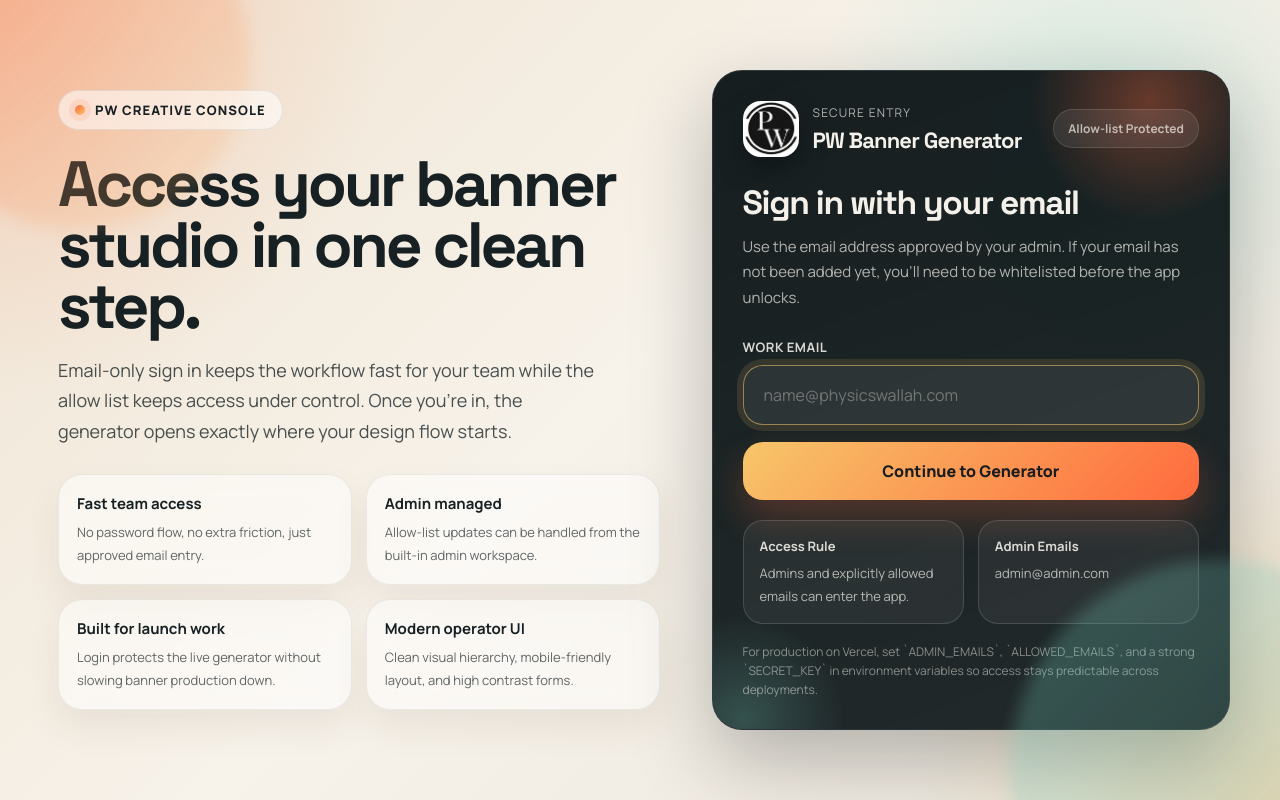
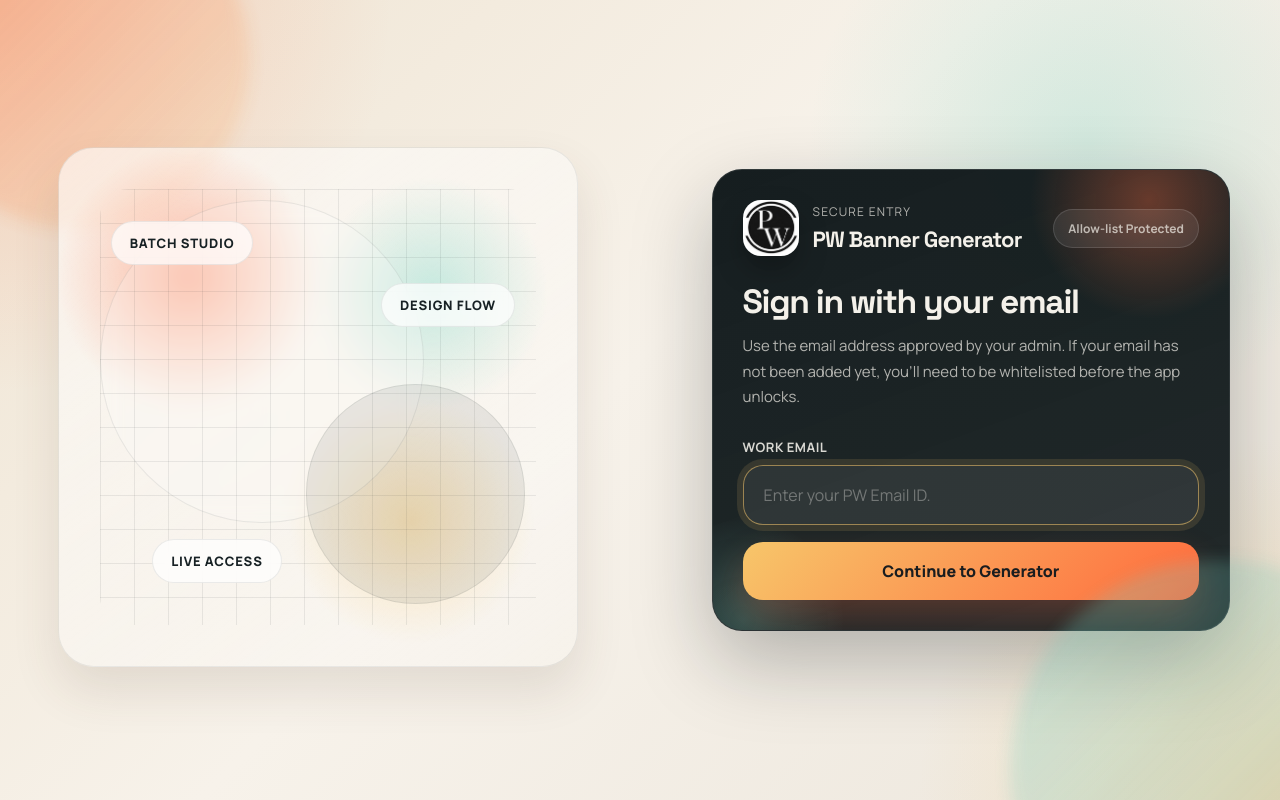
Before and after one commit to AaftaabAhmadKhan1/pw-banner-generator, a Flask app: page /login in a window 1280 px wide. Run offline with Flask 3, Linux system fonts and the light colour scheme.

Commit message:
fix: update login email placeholder

```diff
--- a/templates/login.html
+++ b/templates/login.html
@@ -71,27 +71,7 @@
     }
     .hero {
       padding: 42px 24px 42px 8px;
-    }
-    .eyebrow {
-      display: inline-flex;
-      align-items: center;
-      gap: 10px;
-      padding: 10px 16px;
-      border-radius: 999px;
-      background: rgba(255, 255, 255, 0.55);
-      border: 1px solid rgba(23, 33, 36, 0.08);
-      backdrop-filter: blur(10px);
-      font-size: 13px;
-      font-weight: 800;
-      letter-spacing: 0.08em;
-      text-transform: uppercase;
-    }
-    .dot {
-      width: 10px;
-      height: 10px;
-      border-radius: 50%;
-      background: linear-gradient(135deg, var(--accent), var(--accent-2));
-      box-shadow: 0 0 0 6px rgba(255, 106, 61, 0.12);
+      min-height: 420px;
     }
     h1 {
       font-family: 'Space Grotesk', sans-serif;
@@ -101,36 +81,79 @@
       margin: 24px 0 18px;
       max-width: 620px;
     }
-    .lead {
-      font-size: 18px;
-      line-height: 1.7;
-      max-width: 540px;
-      color: rgba(23, 33, 36, 0.78);
-      margin: 0 0 28px;
+    .hero-art {
+      position: relative;
+      width: min(520px, 100%);
+      aspect-ratio: 1 / 1;
+      margin-top: 14px;
+      border-radius: 36px;
+      background:
+        radial-gradient(circle at 25% 25%, rgba(255, 106, 61, 0.42), transparent 24%),
+        radial-gradient(circle at 72% 28%, rgba(121, 214, 198, 0.4), transparent 22%),
+        radial-gradient(circle at 68% 72%, rgba(247, 198, 106, 0.42), transparent 24%),
+        linear-gradient(145deg, rgba(255, 255, 255, 0.62), rgba(255, 255, 255, 0.18));
+      border: 1px solid rgba(23, 33, 36, 0.08);
+      box-shadow: 0 24px 48px rgba(83, 61, 42, 0.12);
+      overflow: hidden;
     }
-    .feature-list {
-      display: grid;
-      grid-template-columns: repeat(2, minmax(0, 1fr));
-      gap: 14px;
-      max-width: 620px;
+    .hero-art::before,
+    .hero-art::after {
+      content: "";
+      position: absolute;
+      border-radius: 999px;
+      border: 1px solid rgba(23, 33, 36, 0.08);
     }
-    .feature {
-      padding: 18px;
-      border-radius: 24px;
-      background: rgba(255, 255, 255, 0.5);
-      border: 1px solid rgba(23, 33, 36, 0.07);
-      backdrop-filter: blur(12px);
-      box-shadow: 0 18px 35px rgba(83, 61, 42, 0.08);
+    .hero-art::before {
+      width: 62%;
+      height: 62%;
+      left: 8%;
+      top: 10%;
+      background: rgba(255, 255, 255, 0.2);
+      backdrop-filter: blur(10px);
     }
-    .feature strong {
-      display: block;
-      font-size: 15px;
-      margin-bottom: 6px;
+    .hero-art::after {
+      width: 42%;
+      height: 42%;
+      right: 10%;
+      bottom: 12%;
+      background: rgba(23, 33, 36, 0.08);
     }
-    .feature span {
+    .hero-grid {
+      position: absolute;
+      inset: 8%;
+      border-radius: 28px;
+      background-image:
+        linear-gradient(rgba(23, 33, 36, 0.08) 1px, transparent 1px),
+        linear-gradient(90deg, rgba(23, 33, 36, 0.08) 1px, transparent 1px);
+      background-size: 34px 34px;
+    }
+    .hero-chip {
+      position: absolute;
+      display: inline-flex;
+      align-items: center;
+      justify-content: center;
+      padding: 12px 18px;
+      border-radius: 999px;
       font-size: 13px;
-      line-height: 1.6;
-      color: rgba(23, 33, 36, 0.68);
+      font-weight: 800;
+      letter-spacing: 0.06em;
+      text-transform: uppercase;
+      color: #172124;
+      background: rgba(255, 255, 255, 0.72);
+      border: 1px solid rgba(23, 33, 36, 0.08);
+      backdrop-filter: blur(10px);
+    }
+    .hero-chip.one {
+      left: 10%;
+      top: 14%;
+    }
+    .hero-chip.two {
+      right: 12%;
+      top: 26%;
+    }
+    .hero-chip.three {
+      left: 18%;
+      bottom: 16%;
     }
     .card {
       position: relative;
@@ -285,35 +308,6 @@
       box-shadow: 0 24px 44px rgba(255, 106, 61, 0.3);
       filter: saturate(1.05);
     }
-    .meta-grid {
-      display: grid;
-      grid-template-columns: repeat(2, minmax(0, 1fr));
-      gap: 14px;
-      margin-top: 20px;
-    }
-    .meta-card {
-      padding: 16px;
-      border-radius: 20px;
-      background: rgba(255, 255, 255, 0.05);
-      border: 1px solid var(--line);
-    }
-    .meta-card strong {
-      display: block;
-      margin-bottom: 6px;
-      font-size: 13px;
-      color: rgba(244, 241, 234, 0.88);
-    }
-    .meta-card span {
-      font-size: 13px;
-      color: var(--muted);
-      line-height: 1.6;
-    }
-    .admin-note {
-      margin-top: 18px;
-      color: rgba(244, 241, 234, 0.5);
-      font-size: 12px;
-      line-height: 1.6;
-    }
     @media (max-width: 980px) {
       .shell {
         grid-template-columns: 1fr;
@@ -321,10 +315,6 @@
       }
       .hero {
         padding: 8px 8px 0;
-      }
-      .feature-list,
-      .meta-grid {
-        grid-template-columns: 1fr;
       }
     }
     @media (max-width: 640px) {
@@ -352,26 +342,11 @@
 <body>
   <div class="shell">
     <section class="hero">
-      <div class="eyebrow"><span class="dot"></span> PW Creative Console</div>
-      <h1>Access your banner studio in one clean step.</h1>
-      <p class="lead">Email-only sign in keeps the workflow fast for your team while the allow list keeps access under control. Once you're in, the generator opens exactly where your design flow starts.</p>
-      <div class="feature-list">
-        <div class="feature">
-          <strong>Fast team access</strong>
-          <span>No password flow, no extra friction, just approved email entry.</span>
-        </div>
-        <div class="feature">
-          <strong>Admin managed</strong>
-          <span>Allow-list updates can be handled from the built-in admin workspace.</span>
-        </div>
-        <div class="feature">
-          <strong>Built for launch work</strong>
-          <span>Login protects the live generator without slowing banner production down.</span>
-        </div>
-        <div class="feature">
-          <strong>Modern operator UI</strong>
-          <span>Clean visual hierarchy, mobile-friendly layout, and high contrast forms.</span>
-        </div>
+      <div class="hero-art" aria-hidden="true">
+        <div class="hero-grid"></div>
+        <div class="hero-chip one">Batch Studio</div>
+        <div class="hero-chip two">Design Flow</div>
+        <div class="hero-chip three">Live Access</div>
       </div>
     </section>
 
@@ -397,23 +372,10 @@
       <form method="POST" action="{{ url_for('login') }}">
         <div class="field">
           <label for="email">Work Email</label>
-          <input id="email" type="email" name="email" placeholder="name@physicswallah.com" required autofocus autocomplete="email" />
+          <input id="email" type="email" name="email" placeholder="Enter your PW Email ID." required autofocus autocomplete="email" />
         </div>
         <button type="submit">Continue to Generator</button>
       </form>
-
-      <div class="meta-grid">
-        <div class="meta-card">
-          <strong>Access Rule</strong>
-          <span>Admins and explicitly allowed emails can enter the app.</span>
-        </div>
-        <div class="meta-card">
-          <strong>Admin Emails</strong>
-          <span>{{ admin_emails|join(', ') }}</span>
-        </div>
-      </div>
-
-      <div class="admin-note">For production on Vercel, set `ADMIN_EMAILS`, `ALLOWED_EMAILS`, and a strong `SECRET_KEY` in environment variables so access stays predictable across deployments.</div>
     </section>
   </div>
 </body>
```
